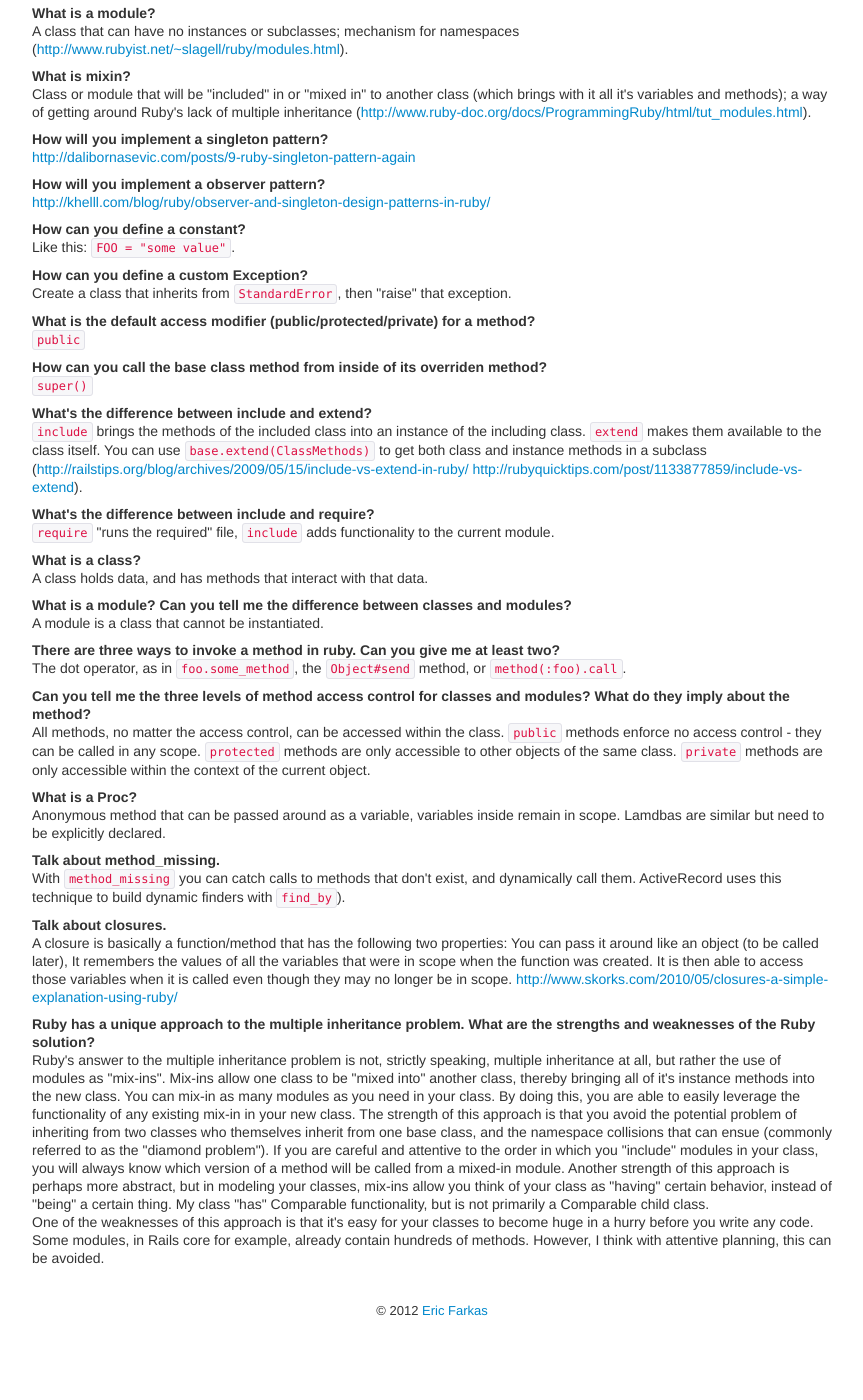
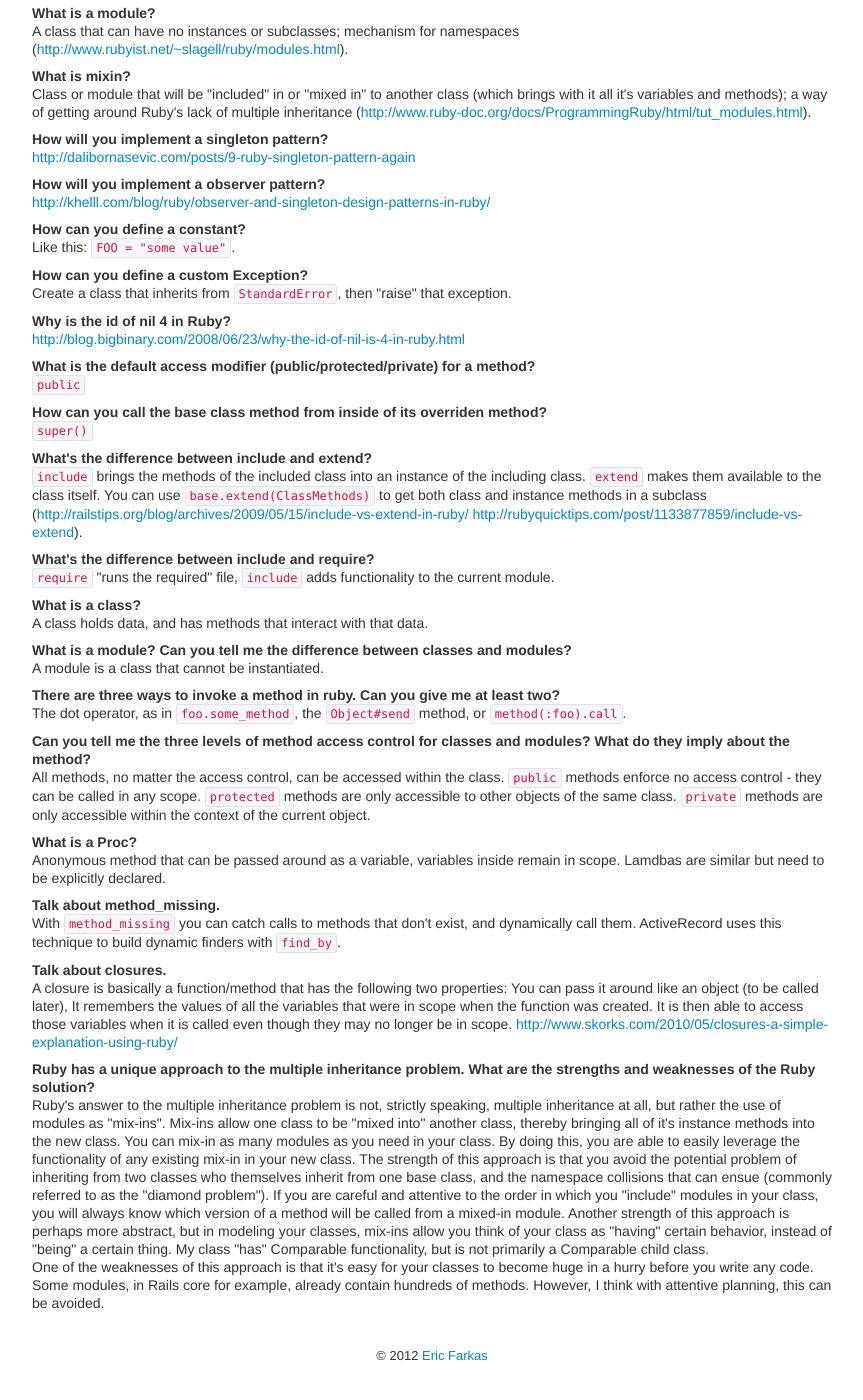
Before and after one commit to speric/speric.github.com, a Jekyll site: the page built from ruby.html, in a window 1280 px wide and 1400 px high, scrolled down 808 px. Shown: the whole window, without its empty margins (208-1071 px from the left). Built offline with Jekyll 4.4.1, drawn with Linux system fonts in a browser that asks for light colours; some web fonts are replaced; Markdown is read by kramdown in place of the engine named in the settings; before the commit the page ends 2163 px from its top, so only the background shows below that.

Commit message:
new learning

```diff
--- a/ruby.html
+++ b/ruby.html
@@ -44,6 +44,9 @@ Class or module that will be "included" in or "mixed in" to another class (which
 
 <p><b>How can you define a custom Exception?</b><br/> Create a class that inherits from <code>StandardError</code>, then "raise" that exception.</p>
 
+<p><b>Why is the id of nil 4 in Ruby?</b><br/>
+<a href="http://blog.bigbinary.com/2008/06/23/why-the-id-of-nil-is-4-in-ruby.html">http://blog.bigbinary.com/2008/06/23/why-the-id-of-nil-is-4-in-ruby.html</a></p>
+
 <p><b>What is the default access modifier (public/protected/private) for a method?</b><br/> <code>public</code></p>
 
 <p><b>How can you call the base class method from inside of its overriden method?</b><br/> <code>super()</code></p>
@@ -62,7 +65,7 @@ Class or module that will be "included" in or "mixed in" to another class (which
 
 <p><b>What is a Proc?</b><br/> Anonymous method that can be passed around as a variable, variables inside remain in scope.  Lamdbas are similar but need to be explicitly declared.</p>
 
-<p><b>Talk about method_missing.</b><br/> With <code>method_missing</code> you can catch calls to methods that don't exist, and dynamically call them.  ActiveRecord uses this technique to build dynamic finders with <code>find_by</code>).</p>
+<p><b>Talk about method_missing.</b><br/> With <code>method_missing</code> you can catch calls to methods that don't exist, and dynamically call them.  ActiveRecord uses this technique to build dynamic finders with <code>find_by</code>.</p>
 
 <p><b>Talk about closures.</b><br/>A closure is basically a function/method that has the following two properties: You can pass it around like an object (to be called later), It remembers the values of all the variables that were in scope when the function was created. It is then able to access those variables when it is called even though they may no longer be in scope. <a href="http://www.skorks.com/2010/05/closures-a-simple-explanation-using-ruby/">http://www.skorks.com/2010/05/closures-a-simple-explanation-using-ruby/</a></p>
 
```
